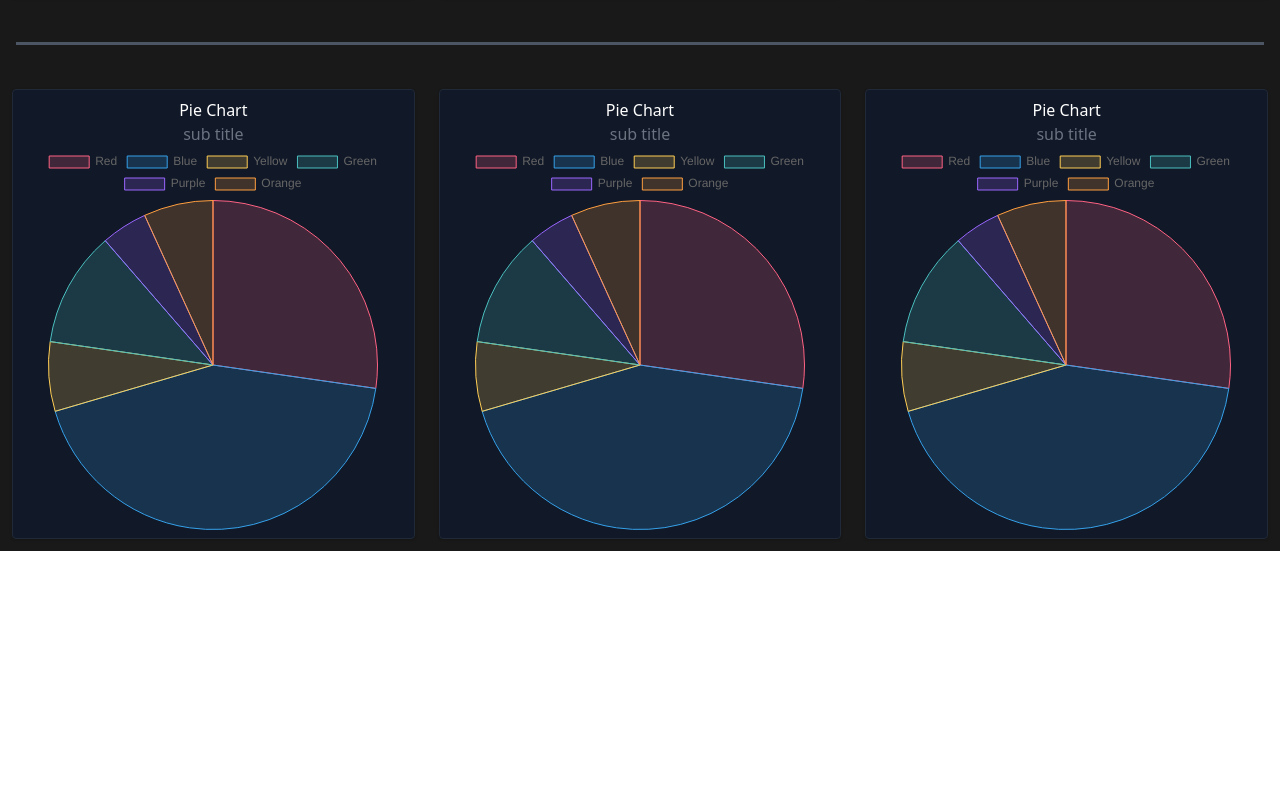
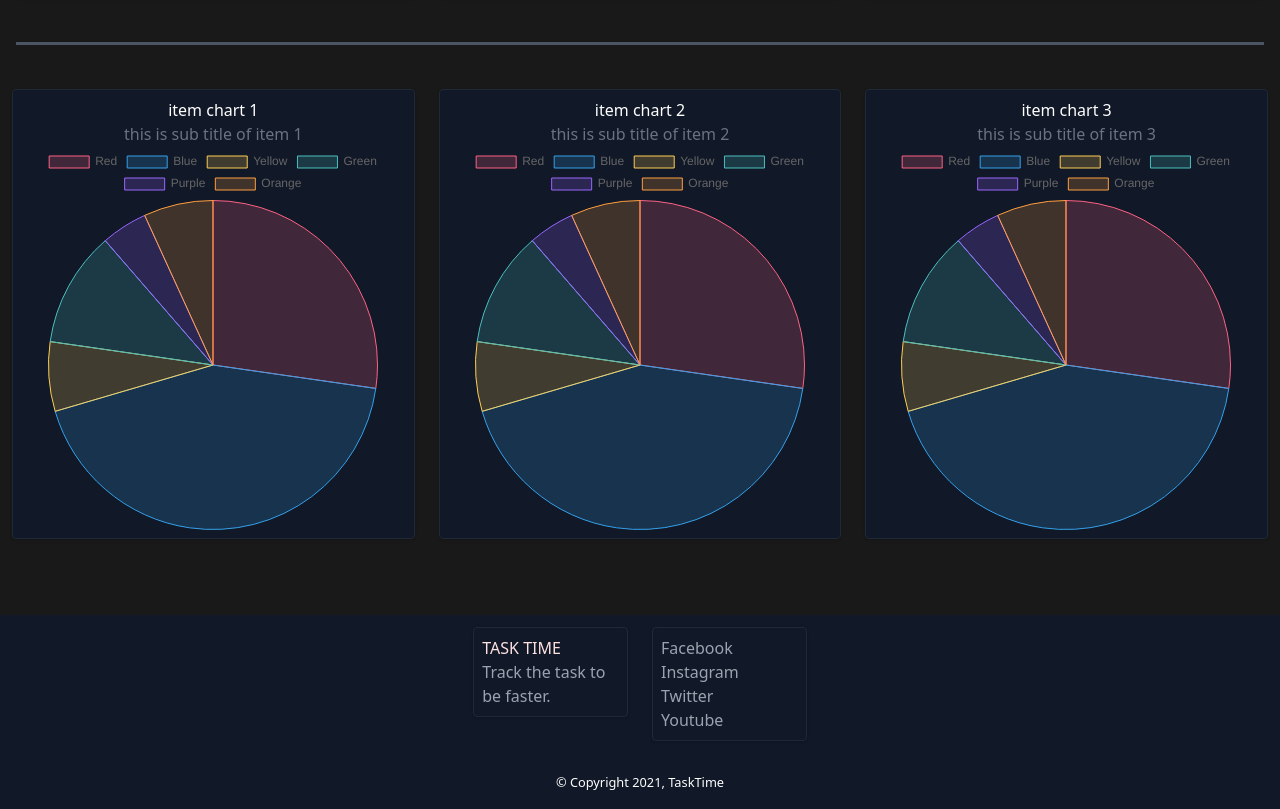
Before and after one commit to ah-sabbir/rootapp, a Next.js app: page / in a window 1280 px wide. Shown: the part 306-1115 px from the top of the page. Before the commit the page ends 921 px from the top, so only its background shows below. Built offline with nearby package versions, Linux system fonts and the light colour scheme; some icons are missing.

Commit message:
footer section added

```diff
--- a/components/Content/Chart/Chart.tsx
+++ b/components/Content/Chart/Chart.tsx
@@ -34,12 +34,12 @@ const data = {
   ],
 };
 
-const PieChart = () => (
+const PieChart = (props:any) => (
   <>
     <div className='header'>
-      <h1 className='title text-white'>Pie Chart</h1>
-      <div className='links text-gray-500'>
-          sub title
+      <h1 className='title text-white text-center'>{props.chartTitle}</h1>
+      <div className='links text-gray-500 text-center'>
+          {props.chartSubTitle}
       </div>
     </div>
     <Pie data={data} />
--- a/components/Content/Home/Down/Content.tsx
+++ b/components/Content/Home/Down/Content.tsx
@@ -23,9 +23,9 @@ const Content = () => {
             <SubContent logo={serUptiem} name="Server Uptime" amount="14" icon="days" />
             <SubContent logo={toDoLis} name="To To List" amount="7" icon="tasks" />
             <SubContent logo={essus} name="Essuse" amount="3" icon={essue} /> */}
-            <SubContent />
-            <SubContent />
-            <SubContent />
+            <SubContent item_title={"item chart 1"} item_subTitle={"this is sub title of item 1"}/>
+            <SubContent item_title={"item chart 2"} item_subTitle={"this is sub title of item 2"}/>
+            <SubContent item_title={"item chart 3"} item_subTitle={"this is sub title of item 3"}/>
             {/* <PieChart/> */}
         </div>
     )
--- a/components/Content/Home/Down/subContent.tsx
+++ b/components/Content/Home/Down/subContent.tsx
@@ -7,14 +7,14 @@ interface props {
 
 import PieChart from "../../Chart/Chart";
 
-const SubContent = () => {
+const SubContent = (props:any) => {
     return (
         <div className="w-full md:w-1/2 xl:w-1/3 p-3">
 
         <div className="bg-gray-900 border border-gray-800 rounded shadow p-2">
             <div className="flex flex-row items-center">
                 <div className="flex-1 text-right md:text-center">
-                    <PieChart/>
+                    <PieChart chartTitle={props.item_title} chartSubTitle={props.item_subTitle} />
                     {/* <h5 className="font-bold uppercase text-gray-400">{props.name}</h5>
                     <h3 className="font-bold text-3xl text-gray-600">{props.amount}{props.icon}</h3> */}
                 </div>
--- a/components/Content/Home/Main.tsx
+++ b/components/Content/Home/Main.tsx
@@ -1,5 +1,6 @@
 import ContentTop from "./Top/Content";
 import ContentDown from "./Down/Content";
+import Footer from "../../Footer/Footer";
 
 
 const Main = () => {
--- a/components/Content/Home/Top/SubContent.tsx
+++ b/components/Content/Home/Top/SubContent.tsx
@@ -38,8 +38,8 @@ const SubContent = (props:props) => {
                     {/* {props.logo} */}
                 </div>
                 <div className="flex-1 text-right md:text-center">
-                    <h5 className="font-bold uppercase text-gray-400">{props.name}</h5>
-                    <h3 className="font-bold text-3xl text-gray-600">{props.amount}</h3>
+                    <h5 className="font-bold uppercase text-gray-400 text-center">{props.name}</h5>
+                    <h3 className="font-bold text-3xl text-gray-600 text-center">{props.amount}</h3>
                 </div>
             </div>
         </div>
--- /dev/null
+++ b/components/Footer/Content/Content.tsx
@@ -0,0 +1,38 @@
+// flex flex-row items-center
+
+const content = (props:any) => {
+    if(props.headline && props.description){
+        return (
+            <div className="w-full md:w-1/2 xl:w-1/2 p-3">
+            <div className="bg-gray-900 border border-gray-800 rounded shadow p-2">
+                <div className="text-gray-700">
+                    <h1 className="uppercase text-red-100">{props.headline}</h1>
+                    <p className="text-gray-400">{props.description}</p>
+                </div>
+            </div>
+        </div>
+        )
+    }
+    if(props.fb){
+        return (
+            <div className="w-full md:w-1/2 xl:w-1/2 p-3">
+            <div className="bg-gray-900 border border-gray-800 rounded shadow p-2">
+                <div className="text-gray-400">
+                    <ul>
+                        <li><a href="http://fb.com">Facebook</a></li>
+                        <li><a href="http://instagram.com">Instagram</a></li>
+                        <li><a href="http://twitter.com">Twitter</a></li>
+                        <li><a href="http://youtube.com">Youtube</a></li>
+                    </ul>
+                </div>
+            </div>
+        </div>
+        )
+    }else{
+        return (
+            <div></div>
+        )
+    }
+
+}
+export default content;
--- /dev/null
+++ b/components/Footer/Footer.tsx
@@ -0,0 +1,16 @@
+import React, { useContext, useState } from 'react';
+import Content from './Content/Content';
+
+var descrition = "Track the task to be faster."
+
+export default function Footer() {
+    return (
+        <div className={"w-full bg-gray-900 flex-auto justify-items-center p-y-4 m-y-4"} id="footer-content">
+            <div className="flex flex-wrap">
+                <Content headline={"Task time"} description={descrition}/>
+                <Content fb={true}/>
+            </div>
+            <footer className="p-4 text-white"> <small>&copy; Copyright {new Date().getFullYear()}, TaskTime</small> </footer>
+        </div>
+    )
+}
--- a/pages/index.tsx
+++ b/pages/index.tsx
@@ -3,6 +3,7 @@ import Head from 'next/head'
 import React from 'react'
 import AppLayout from '../AppLayout/AppLayout'
 import Main from '../components/Content/Home/Main'
+import Footer from '../components/Footer/Footer'
 
 import Header from '../components/Header/Header'
 
@@ -12,6 +13,7 @@ const Home: NextPage = () => {
     <React.Fragment>
        <AppLayout>
           <Main/>
+          <Footer/>
        </AppLayout>
     </React.Fragment>
   )
```
Also changed, not shown: 1 other file (tests, documents, lock files or other folders).
